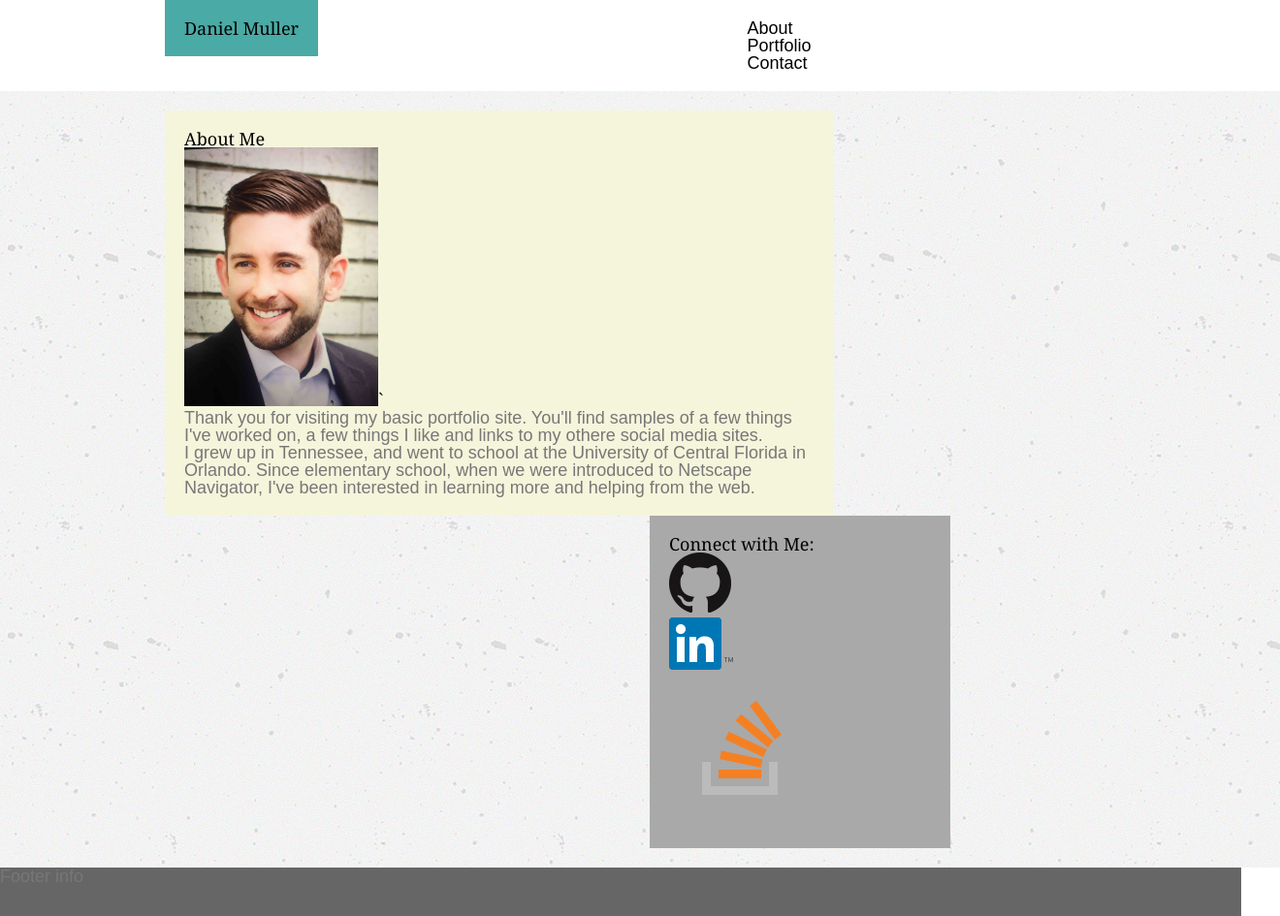
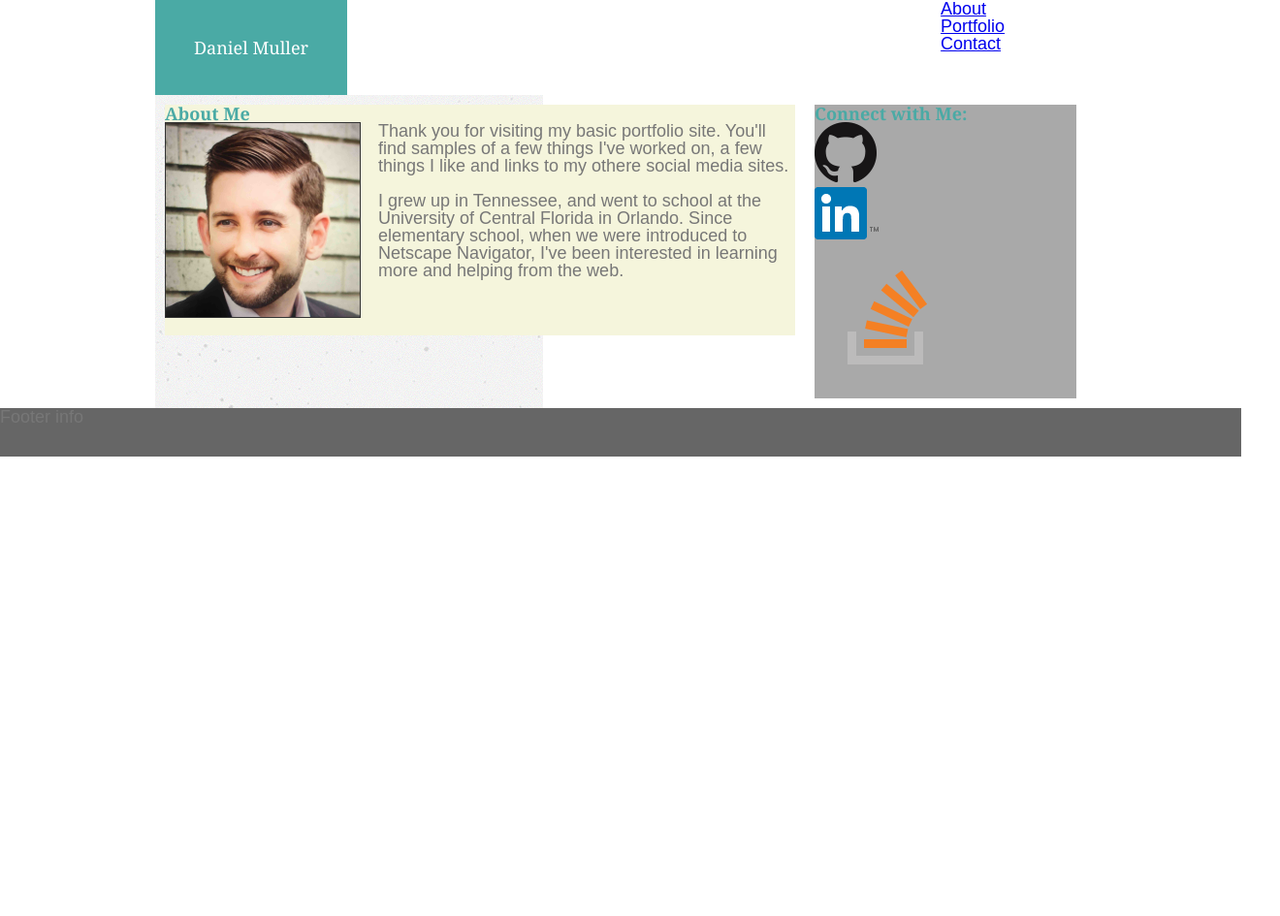
Before and after one commit to drmulr/Basic-Portfolio, a plain HTML site: page index.html in a window 1280 px wide. Shown: the whole page at 97% size, 1320 px wide, since content can reach past the window. After the commit the page ends 800 px from the top, so only its background shows below. Drawn offline with Linux system fonts and the light colour scheme; files whose address does not match are found by name.

Commit message:
More CSS Updates and HTML Updates.

```diff
--- a/assets/css/style.css
+++ b/assets/css/style.css
@@ -1,5 +1,5 @@
 body {
-	margin: 0;
+	margin: 0px;
 	padding: 0;
 	font-family: 'Arial', 'Helvetica Neue', Helvetica, sans-serif;
 	font-size: 18px;
@@ -9,55 +9,64 @@ p {
 }
 h1, h2, h3, h4 {
 	font-family: 'Georgia', Times, Times New Roman, serif;
+	font-weight: bold;
+	color: #4aaaa5;h
 }
 
 
 #header {
 	background-color: #ffffff;
-	width: 100%;
+	width: 960px;
 	clear: both;
 	overflow: auto;
 	border-bottom: 2px;
-	border-color: darkgray;
+	border-color: #cccccc;
+	margin: auto;
 }
 	#name {
 		background-color: #4aaaa5;
 	    float: left;
-	    margin-left: 170px;
-	    text-align: center;
-	    padding: 20px;
+	    padding: 40px;
+	    color: #white;
+	}
+	#danielMuller {
+		color: white;
+		font-family: 'Georgia', Times, Times New Roman, serif;
+
 	}
 	#nav {
 		background-color: fff;
-		float: left;
+		float: right;
 		width: 150px;
-		margin-left: 33%;
-		padding: 20px;
+		padding: 20px
+		display: inline;
 	}
+
 #mainContent {
+	background-color: #ffffff;
 	background-image: url("assets/images/concrete-texture.png");
-	background-color: #ffffff;
+    background-repeat: repeat-y;
 	overflow: auto;
 	clear: both;
-	width: 100%;
+	width: 960px;
 	border-color: #dddddd;
-	padding: 20px;
+	margin: auto;
 }
 	#aboutMe {
 		background-color: beige;
 		overflow: auto;
 		width: 650px;
 		float: left;
-		margin-left: 150px;
-		padding: 20px;
+		margin: 10px;
+
 	}
 	#connect {
 		background-color: darkgray;
 		overflow: auto;
 		width: 270px;
 		float: right;
-		margin-right: 25%;
-		padding: 20px;
+		margin: 10px;
+
 	}
 #footer {
 	background-color: #666666;
@@ -67,4 +76,8 @@ h1, h2, h3, h4 {
 }
 #headshot {
 	width: 200px;
+	border: 1px solid #333;
+	float: left;
+	margin: 0 1em 1em 0;
+
 }
--- a/index.html
+++ b/index.html
@@ -8,15 +8,16 @@
 <body>
 
 
+
 <div id="header">
 		<div id="name">
-			<h1>Daniel Muller</h1>
+			<p id="danielMuller">Daniel Muller</h1>
 		</div>
 		<div id="nav">
-			<ul>
-				<li>About</li>
-				<li>Portfolio</li>
-				<li>Contact</li>
+			<ul class="navLinks">
+				<li id="aboutNav"><a href="about.html">About</a></li>
+				<li id="portfolioNav"><a href="portfolio.html">Portfolio</a></li>
+				<li id="contactNav"><a href="contact.html">Contact</a></li>
 			</ul>
 		</div>
 </div>
@@ -26,11 +27,11 @@
 	<section id="mainContent">
 		<div id="aboutMe">
 			<h3>About Me</h3>
-				<img id="headshot" src="assets/images/img_5159.jpg" alt:"Photo of me">`
+				<img id="headshot" src="assets/images/dmHead.jpg" alt:"Photo of me">
 				<p>
 				Thank you for visiting my basic portfolio site. You'll find samples of a few things I've worked on, a few things I like and links to my othere social media sites.
 				</p>
-
+<br>
 				<p>
 				I grew up in Tennessee, and went to school at the University of Central Florida in Orlando. Since elementary school, when we were introduced to Netscape Navigator, I've been interested in learning more and helping from the web.
 				</p>
```
Also changed, not shown: assets/images/dmHead.jpg (added).
